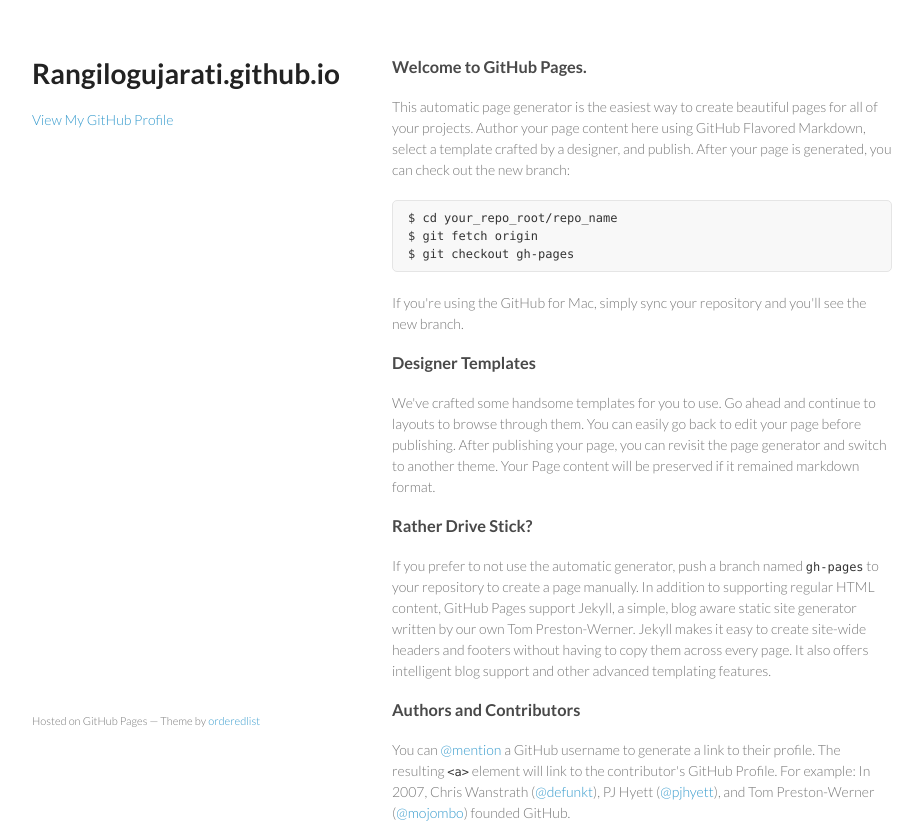
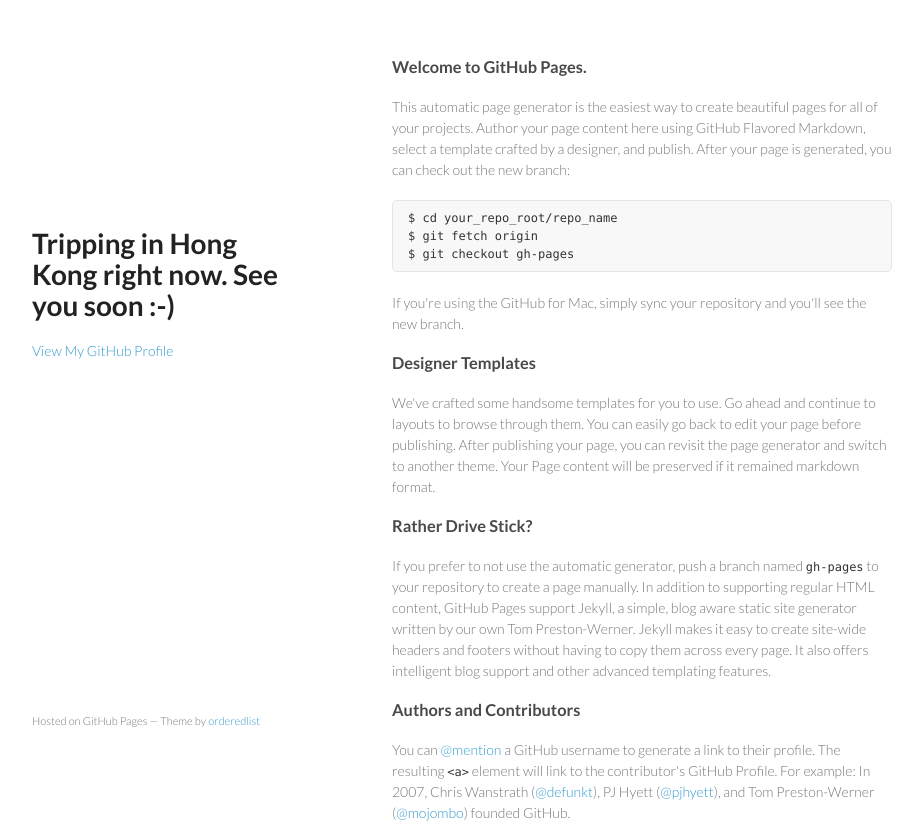
Before and after one commit to rangilogujarati/rangilogujarati.github.io, a plain HTML site: page index.html in a window 1280 px wide. Shown: the top 826 px of the page, without its empty margins (178-1101 px from the left). Drawn offline with Linux system fonts and the light colour scheme.

Commit message:
Added margin top for proper formating

```diff
--- a/index.html
+++ b/index.html
@@ -15,7 +15,12 @@
   <body>
     <div class="wrapper">
       <header>
-        <h1>Rangilogujarati.github.io</h1>
+	<h1 style="
+	    margin-top: 170px;
+	">
+          Tripping in Hong Kong right now. See you soon :-)
+ 	</h1>
+
         <p></p>
 
 
```
